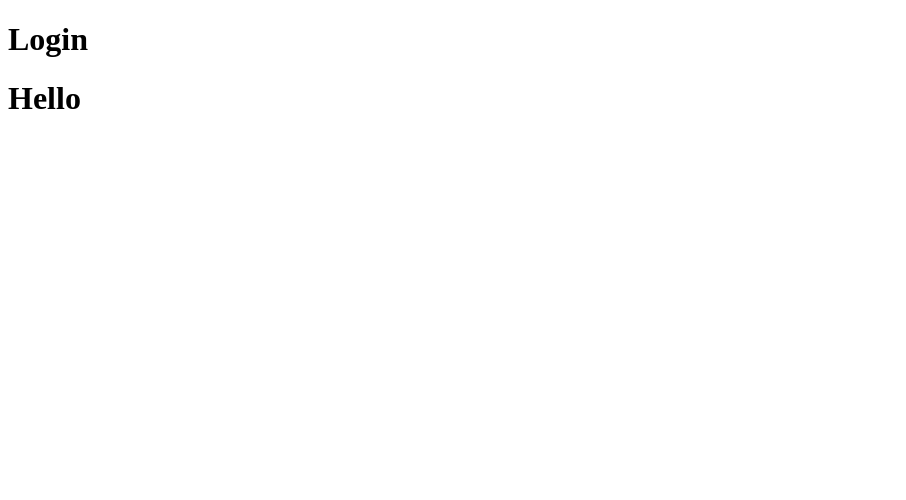
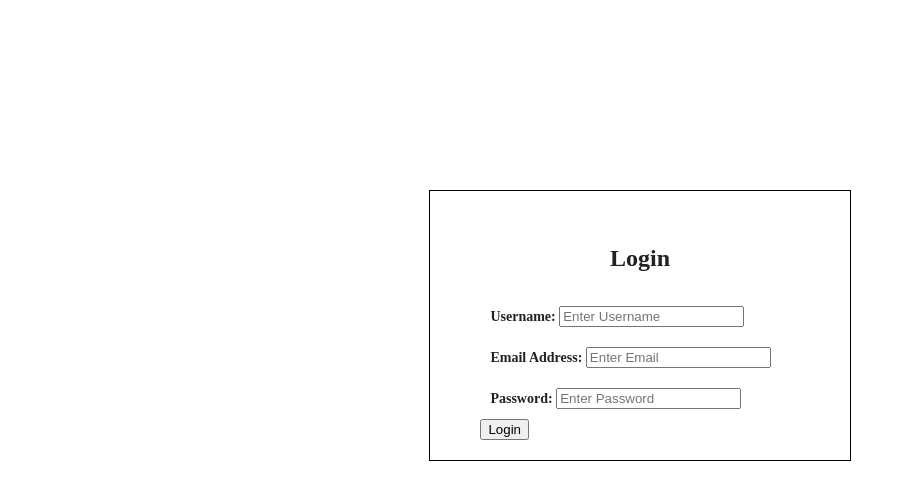
Before and after one commit to Kenhubhub/ticketeer, a Next.js app in the folder frontend/client/: page / in a window 1280 px wide. Shown: the top 500 px of the page, without its empty margins (0-906 px from the left). Built offline with nearby package versions, Linux system fonts and the light colour scheme.

Commit message:
Basic Login form inplemented on Page.js. Requires CSS

```diff
--- /dev/null
+++ b/frontend/client/app/login.css
@@ -0,0 +1,37 @@
+  .container {
+    display: flex;
+    justify-content: center;
+    align-items: center;
+    margin-top: 15%;
+    height: 30%;
+  }
+
+  .loginForm {
+    width: 420px;
+    border: 1px solid black;
+    padding-top: 30px;
+    padding-bottom: 20px;
+  }
+
+  .loginContent {
+    padding-left: 12%;
+    padding-right: 12%;
+  }
+
+  .loginTitle {
+    text-align: center;
+    margin-bottom: 1em;
+    font-size: 24px;
+    color: rgb(34, 34, 34);
+    font-weight: 800;
+  }
+
+  .form {
+    padding: 10px;
+  }
+
+  label {
+    font-size: 14px;
+    font-weight: 600;
+    color: rgb(34, 34, 34);
+  }
--- a/frontend/client/app/page.js
+++ b/frontend/client/app/page.js
@@ -1,8 +1,46 @@
-export default function login() {
+import { React } from "react";
+import "./login.css"
+
+export default function login(props) {
   return (
-  <div>
-    <h1>Login</h1>
-    <h1>Hello</h1>
+    <div className="container">
+      {/* <div id="tabs">
+            <button className = "tab-links active" id="login-btn">Login</button>
+            <button className = "tab-links" id="signup-btn">Sign Up</button>
+      </div>  */}
+      <div className="main-content"></div>
+        <form className="loginForm">
+          <div className="loginContent">
+            <h3 className="loginTitle">Login</h3>
+          <div className="form">
+              <label>Username: </label>
+              <input
+              type="userName"
+              className="usernameInput"
+              placeholder="Enter Username"
+              />
+          </div>
+          <div className="form">
+              <label>Email Address: </label>
+              <input
+              type="email"
+              className="emailInput"
+              placeholder="Enter Email"
+              />
+          </div>
+          <div className="form">
+              <label>Password: </label>
+              <input
+              type="password"
+              className="passwordInput"
+              placeholder="Enter Password"
+              />
+          </div>
+          <div className="LogInBtn">
+            <button type="submit" className="LoginBtn">Login</button>
+          </div>
+        </div>
+      </form>
     </div>
   )
 }
```
